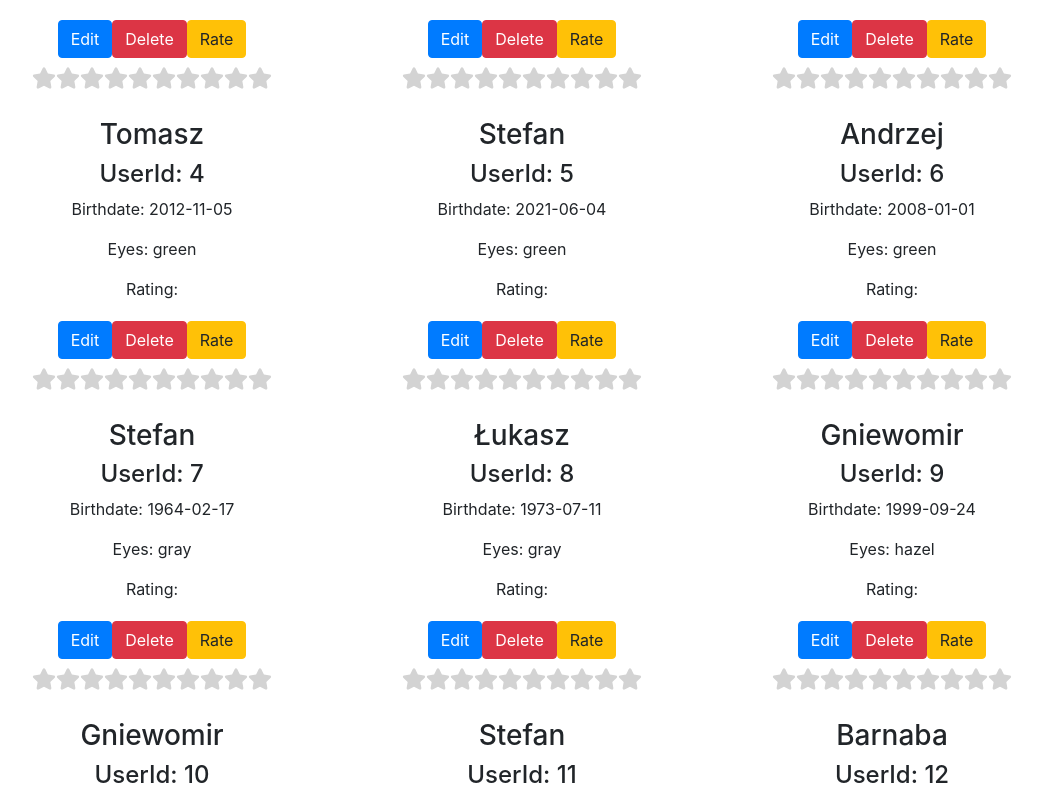
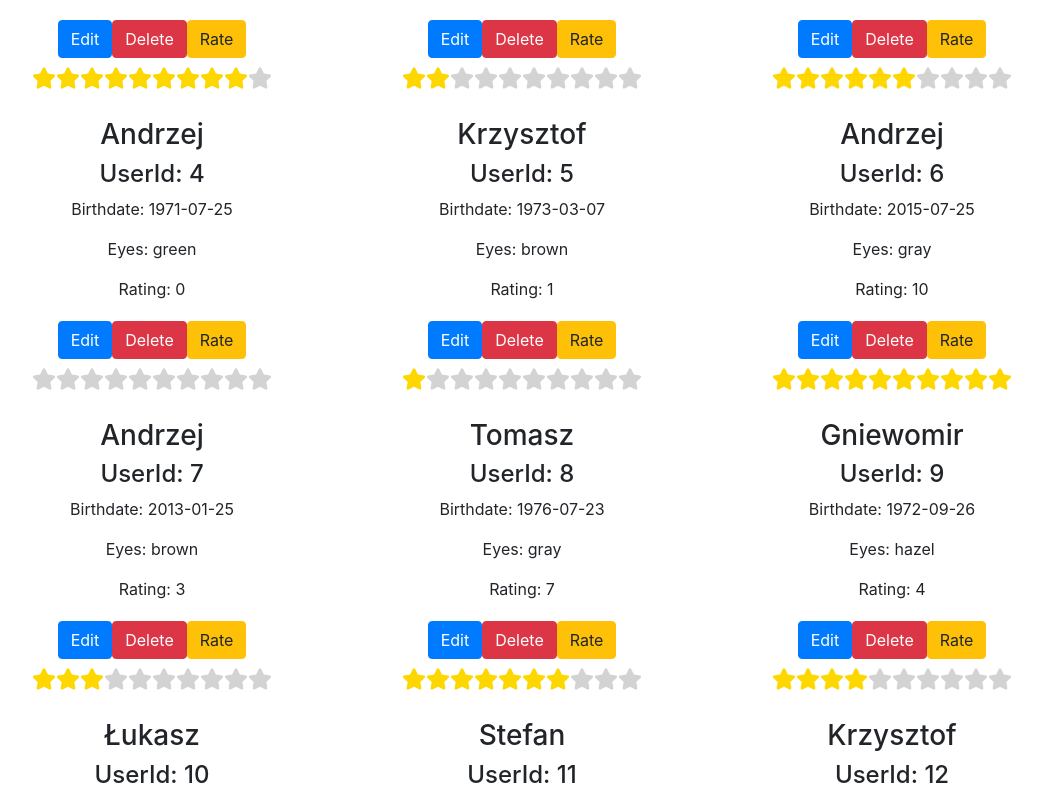
Before and after one commit to TJaskowski/ReactLab, a React (Vite) app: page /lab3 in a window 1280 px wide. Shown: the part 350-1140 px from the top of the page, without its empty margins (118-1160 px from the left). Built offline with nearby package versions, Linux system fonts and the light colour scheme.

Commit message:
lab3 done

```diff
--- a/src/components/FlexContainer.jsx
+++ b/src/components/FlexContainer.jsx
@@ -9,8 +9,8 @@ function FlexContainer({element: Element, data}) {
     <Container>
       <Row>
         {items.map((item) =>
-            <Col key={item.id} className='d-flex justify-content-center mb-4'>
-                <Element person={item} dispatch={dispatch}/>
+            <Col className='d-flex justify-content-center mb-4'>
+                <Element key={item.id} person={item} dispatch={dispatch}/>
             </Col>
         )}
       </Row>
--- a/src/data/module-data-generator.cjs
+++ b/src/data/module-data-generator.cjs
@@ -13,7 +13,7 @@ function getRandomEyeColor() {
 }
 
 function getRandomRating() {
-    //TODO fill the script to generate rating from 0 to 10
+    return Math.floor(Math.random() * 11); // Zwraca liczbę całkowitą od 0 do 10
 }
 
 const count = Number(process.argv[2]); // odczyt liczby obiektów
@@ -37,8 +37,8 @@ fs.readFile('./src/names.txt', 'utf8', (err, data) => {
             id: i + 1,
             name: name,
             birth: getRandomDate(new Date(1950, 0, 1), new Date(2023, 11, 31)),
-            eyes: getRandomEyeColor()
-            //TODO here should be the rating function
+            eyes: getRandomEyeColor(),
+            rating: getRandomRating()
         };
         console.log(person);
         content += JSON.stringify(person) + ",\n";
--- a/src/data/module-data.js
+++ b/src/data/module-data.js
@@ -1,101 +1,101 @@
-export const data = [{"id":1,"name":"Stefan","birth":"2010-10-31","eyes":"hazel"},
-{"id":2,"name":"Barnaba","birth":"1971-07-13","eyes":"hazel"},
-{"id":3,"name":"Stefan","birth":"2009-02-05","eyes":"gray"},
-{"id":4,"name":"Tomasz","birth":"2012-11-05","eyes":"green"},
-{"id":5,"name":"Stefan","birth":"2021-06-04","eyes":"green"},
-{"id":6,"name":"Andrzej","birth":"2008-01-01","eyes":"green"},
-{"id":7,"name":"Stefan","birth":"1964-02-17","eyes":"gray"},
-{"id":8,"name":"Łukasz","birth":"1973-07-11","eyes":"gray"},
-{"id":9,"name":"Gniewomir","birth":"1999-09-24","eyes":"hazel"},
-{"id":10,"name":"Gniewomir","birth":"1967-04-19","eyes":"brown"},
-{"id":11,"name":"Stefan","birth":"2018-03-07","eyes":"brown"},
-{"id":12,"name":"Barnaba","birth":"1967-02-06","eyes":"blue"},
-{"id":13,"name":"Andrzej","birth":"1956-12-03","eyes":"brown"},
-{"id":14,"name":"Barnaba","birth":"2023-09-06","eyes":"green"},
-{"id":15,"name":"Barnaba","birth":"1960-12-04","eyes":"blue"},
-{"id":16,"name":"Tomasz","birth":"1958-10-16","eyes":"blue"},
-{"id":17,"name":"Gniewomir","birth":"1950-06-04","eyes":"blue"},
-{"id":18,"name":"Andrzej","birth":"1988-04-22","eyes":"gray"},
-{"id":19,"name":"Gniewomir","birth":"1998-04-16","eyes":"green"},
-{"id":20,"name":"Gniewomir","birth":"1961-04-25","eyes":"green"},
-{"id":21,"name":"Krzysztof","birth":"2011-11-03","eyes":"hazel"},
-{"id":22,"name":"Krzysztof","birth":"1974-10-08","eyes":"green"},
-{"id":23,"name":"Krzysztof","birth":"2020-04-11","eyes":"brown"},
-{"id":24,"name":"Tomasz","birth":"1960-08-16","eyes":"hazel"},
-{"id":25,"name":"Krzysztof","birth":"2008-08-10","eyes":"gray"},
-{"id":26,"name":"Stefan","birth":"2022-09-10","eyes":"hazel"},
-{"id":27,"name":"Barnaba","birth":"2017-05-04","eyes":"hazel"},
-{"id":28,"name":"Stefan","birth":"1990-12-21","eyes":"gray"},
-{"id":29,"name":"Gniewomir","birth":"1985-02-05","eyes":"brown"},
-{"id":30,"name":"Łukasz","birth":"1977-03-07","eyes":"blue"},
-{"id":31,"name":"Tomasz","birth":"1979-05-15","eyes":"green"},
-{"id":32,"name":"Gniewomir","birth":"1990-03-07","eyes":"blue"},
-{"id":33,"name":"Tomasz","birth":"1952-05-09","eyes":"hazel"},
-{"id":34,"name":"Barnaba","birth":"1995-02-21","eyes":"green"},
-{"id":35,"name":"Tomasz","birth":"1952-03-12","eyes":"green"},
-{"id":36,"name":"Gniewomir","birth":"1975-08-23","eyes":"blue"},
-{"id":37,"name":"Krzysztof","birth":"1984-05-09","eyes":"blue"},
-{"id":38,"name":"Barnaba","birth":"2004-01-19","eyes":"blue"},
-{"id":39,"name":"Gniewomir","birth":"1955-04-15","eyes":"blue"},
-{"id":40,"name":"Łukasz","birth":"1950-03-08","eyes":"gray"},
-{"id":41,"name":"Stefan","birth":"1978-01-26","eyes":"green"},
-{"id":42,"name":"Barnaba","birth":"1988-05-14","eyes":"brown"},
-{"id":43,"name":"Stefan","birth":"1979-01-09","eyes":"gray"},
-{"id":44,"name":"Łukasz","birth":"2018-05-23","eyes":"gray"},
-{"id":45,"name":"Tomasz","birth":"1976-01-11","eyes":"green"},
-{"id":46,"name":"Gniewomir","birth":"1976-03-29","eyes":"gray"},
-{"id":47,"name":"Gniewomir","birth":"1977-08-26","eyes":"gray"},
-{"id":48,"name":"Barnaba","birth":"1953-11-17","eyes":"green"},
-{"id":49,"name":"Łukasz","birth":"1955-05-11","eyes":"blue"},
-{"id":50,"name":"Stefan","birth":"1982-04-21","eyes":"hazel"},
-{"id":51,"name":"Andrzej","birth":"1994-12-21","eyes":"green"},
-{"id":52,"name":"Łukasz","birth":"1979-12-09","eyes":"hazel"},
-{"id":53,"name":"Tomasz","birth":"1957-07-16","eyes":"brown"},
-{"id":54,"name":"Andrzej","birth":"1999-08-19","eyes":"hazel"},
-{"id":55,"name":"Łukasz","birth":"1990-04-03","eyes":"gray"},
-{"id":56,"name":"Krzysztof","birth":"1988-05-10","eyes":"green"},
-{"id":57,"name":"Łukasz","birth":"1992-01-07","eyes":"blue"},
-{"id":58,"name":"Andrzej","birth":"1958-03-17","eyes":"blue"},
-{"id":59,"name":"Tomasz","birth":"1988-04-24","eyes":"hazel"},
-{"id":60,"name":"Łukasz","birth":"1971-03-08","eyes":"green"},
-{"id":61,"name":"Gniewomir","birth":"2003-05-09","eyes":"green"},
-{"id":62,"name":"Krzysztof","birth":"1968-10-29","eyes":"hazel"},
-{"id":63,"name":"Andrzej","birth":"1966-03-21","eyes":"hazel"},
-{"id":64,"name":"Krzysztof","birth":"2007-07-21","eyes":"gray"},
-{"id":65,"name":"Tomasz","birth":"2023-09-18","eyes":"green"},
-{"id":66,"name":"Łukasz","birth":"1956-12-13","eyes":"brown"},
-{"id":67,"name":"Stefan","birth":"2008-09-09","eyes":"green"},
-{"id":68,"name":"Gniewomir","birth":"2010-07-31","eyes":"hazel"},
-{"id":69,"name":"Łukasz","birth":"1957-12-30","eyes":"green"},
-{"id":70,"name":"Krzysztof","birth":"1962-03-29","eyes":"hazel"},
-{"id":71,"name":"Tomasz","birth":"1978-08-27","eyes":"green"},
-{"id":72,"name":"Krzysztof","birth":"1989-02-11","eyes":"hazel"},
-{"id":73,"name":"Stefan","birth":"1989-09-24","eyes":"hazel"},
-{"id":74,"name":"Barnaba","birth":"1984-02-01","eyes":"green"},
-{"id":75,"name":"Tomasz","birth":"2000-08-17","eyes":"brown"},
-{"id":76,"name":"Gniewomir","birth":"2012-08-24","eyes":"blue"},
-{"id":77,"name":"Łukasz","birth":"1958-02-17","eyes":"gray"},
-{"id":78,"name":"Krzysztof","birth":"1990-04-12","eyes":"green"},
-{"id":79,"name":"Łukasz","birth":"1993-12-20","eyes":"green"},
-{"id":80,"name":"Andrzej","birth":"2014-05-05","eyes":"brown"},
-{"id":81,"name":"Łukasz","birth":"1970-12-31","eyes":"blue"},
-{"id":82,"name":"Łukasz","birth":"2000-03-22","eyes":"green"},
-{"id":83,"name":"Tomasz","birth":"2003-10-30","eyes":"green"},
-{"id":84,"name":"Stefan","birth":"2008-07-01","eyes":"green"},
-{"id":85,"name":"Gniewomir","birth":"1977-07-20","eyes":"blue"},
-{"id":86,"name":"Łukasz","birth":"1958-05-22","eyes":"hazel"},
-{"id":87,"name":"Stefan","birth":"1994-03-24","eyes":"gray"},
-{"id":88,"name":"Tomasz","birth":"2008-08-08","eyes":"blue"},
-{"id":89,"name":"Andrzej","birth":"1979-01-25","eyes":"green"},
-{"id":90,"name":"Andrzej","birth":"1988-11-07","eyes":"blue"},
-{"id":91,"name":"Stefan","birth":"1950-07-09","eyes":"green"},
-{"id":92,"name":"Barnaba","birth":"2022-05-06","eyes":"brown"},
-{"id":93,"name":"Gniewomir","birth":"1994-07-04","eyes":"brown"},
-{"id":94,"name":"Gniewomir","birth":"1980-03-05","eyes":"blue"},
-{"id":95,"name":"Tomasz","birth":"2015-08-31","eyes":"brown"},
-{"id":96,"name":"Barnaba","birth":"1981-03-12","eyes":"blue"},
-{"id":97,"name":"Gniewomir","birth":"1992-05-31","eyes":"gray"},
-{"id":98,"name":"Gniewomir","birth":"1997-03-07","eyes":"brown"},
-{"id":99,"name":"Gniewomir","birth":"1969-01-04","eyes":"gray"},
-{"id":100,"name":"Gniewomir","birth":"1954-08-09","eyes":"brown"},
+export const data = [{"id":1,"name":"Stefan","birth":"1987-08-15","eyes":"hazel","rating":9},
+{"id":2,"name":"Tomasz","birth":"1968-09-18","eyes":"green","rating":2},
+{"id":3,"name":"Krzysztof","birth":"2018-07-12","eyes":"brown","rating":6},
+{"id":4,"name":"Andrzej","birth":"1971-07-25","eyes":"green","rating":0},
+{"id":5,"name":"Krzysztof","birth":"1973-03-07","eyes":"brown","rating":1},
+{"id":6,"name":"Andrzej","birth":"2015-07-25","eyes":"gray","rating":10},
+{"id":7,"name":"Andrzej","birth":"2013-01-25","eyes":"brown","rating":3},
+{"id":8,"name":"Tomasz","birth":"1976-07-23","eyes":"gray","rating":7},
+{"id":9,"name":"Gniewomir","birth":"1972-09-26","eyes":"hazel","rating":4},
+{"id":10,"name":"Łukasz","birth":"1968-12-27","eyes":"green","rating":3},
+{"id":11,"name":"Stefan","birth":"1963-05-12","eyes":"gray","rating":5},
+{"id":12,"name":"Krzysztof","birth":"1967-10-17","eyes":"blue","rating":5},
+{"id":13,"name":"Łukasz","birth":"2019-05-11","eyes":"gray","rating":10},
+{"id":14,"name":"Stefan","birth":"1961-09-28","eyes":"hazel","rating":1},
+{"id":15,"name":"Andrzej","birth":"1997-05-11","eyes":"gray","rating":1},
+{"id":16,"name":"Andrzej","birth":"1952-03-21","eyes":"hazel","rating":7},
+{"id":17,"name":"Stefan","birth":"2003-12-18","eyes":"blue","rating":10},
+{"id":18,"name":"Andrzej","birth":"1964-09-28","eyes":"gray","rating":0},
+{"id":19,"name":"Gniewomir","birth":"1956-08-11","eyes":"green","rating":2},
+{"id":20,"name":"Barnaba","birth":"1985-05-27","eyes":"blue","rating":10},
+{"id":21,"name":"Łukasz","birth":"2012-12-02","eyes":"green","rating":0},
+{"id":22,"name":"Tomasz","birth":"1992-04-20","eyes":"hazel","rating":2},
+{"id":23,"name":"Gniewomir","birth":"1953-08-07","eyes":"blue","rating":10},
+{"id":24,"name":"Barnaba","birth":"1956-10-12","eyes":"blue","rating":4},
+{"id":25,"name":"Gniewomir","birth":"1999-06-08","eyes":"green","rating":7},
+{"id":26,"name":"Barnaba","birth":"2022-01-30","eyes":"hazel","rating":8},
+{"id":27,"name":"Gniewomir","birth":"1993-10-29","eyes":"green","rating":4},
+{"id":28,"name":"Łukasz","birth":"2012-02-11","eyes":"green","rating":5},
+{"id":29,"name":"Andrzej","birth":"2016-03-02","eyes":"hazel","rating":6},
+{"id":30,"name":"Tomasz","birth":"2001-01-02","eyes":"blue","rating":5},
+{"id":31,"name":"Krzysztof","birth":"1994-10-19","eyes":"brown","rating":0},
+{"id":32,"name":"Łukasz","birth":"1954-03-26","eyes":"gray","rating":10},
+{"id":33,"name":"Barnaba","birth":"1987-07-30","eyes":"gray","rating":9},
+{"id":34,"name":"Andrzej","birth":"1974-10-26","eyes":"green","rating":2},
+{"id":35,"name":"Andrzej","birth":"1974-11-27","eyes":"green","rating":1},
+{"id":36,"name":"Barnaba","birth":"1974-08-12","eyes":"brown","rating":3},
+{"id":37,"name":"Łukasz","birth":"1975-02-18","eyes":"blue","rating":3},
+{"id":38,"name":"Stefan","birth":"1994-02-18","eyes":"gray","rating":6},
+{"id":39,"name":"Andrzej","birth":"2022-01-19","eyes":"gray","rating":9},
+{"id":40,"name":"Tomasz","birth":"1975-08-04","eyes":"hazel","rating":9},
+{"id":41,"name":"Łukasz","birth":"2014-06-20","eyes":"gray","rating":10},
+{"id":42,"name":"Andrzej","birth":"1954-08-03","eyes":"green","rating":1},
+{"id":43,"name":"Łukasz","birth":"1964-08-12","eyes":"gray","rating":7},
+{"id":44,"name":"Barnaba","birth":"1985-03-20","eyes":"green","rating":5},
+{"id":45,"name":"Łukasz","birth":"1972-06-02","eyes":"gray","rating":7},
+{"id":46,"name":"Krzysztof","birth":"2000-07-02","eyes":"hazel","rating":5},
+{"id":47,"name":"Barnaba","birth":"1974-11-14","eyes":"gray","rating":10},
+{"id":48,"name":"Stefan","birth":"2007-06-26","eyes":"gray","rating":7},
+{"id":49,"name":"Stefan","birth":"1996-05-10","eyes":"green","rating":9},
+{"id":50,"name":"Łukasz","birth":"1995-07-04","eyes":"green","rating":7},
+{"id":51,"name":"Krzysztof","birth":"2023-03-17","eyes":"hazel","rating":1},
+{"id":52,"name":"Krzysztof","birth":"1989-01-31","eyes":"blue","rating":4},
+{"id":53,"name":"Barnaba","birth":"1986-05-08","eyes":"hazel","rating":3},
+{"id":54,"name":"Krzysztof","birth":"1975-06-29","eyes":"hazel","rating":8},
+{"id":55,"name":"Gniewomir","birth":"1950-06-10","eyes":"brown","rating":1},
+{"id":56,"name":"Tomasz","birth":"2021-12-31","eyes":"gray","rating":3},
+{"id":57,"name":"Tomasz","birth":"2012-04-07","eyes":"green","rating":7},
+{"id":58,"name":"Barnaba","birth":"1984-04-30","eyes":"hazel","rating":1},
+{"id":59,"name":"Andrzej","birth":"1975-08-27","eyes":"green","rating":4},
+{"id":60,"name":"Krzysztof","birth":"1968-04-02","eyes":"green","rating":10},
+{"id":61,"name":"Tomasz","birth":"1983-09-17","eyes":"hazel","rating":10},
+{"id":62,"name":"Krzysztof","birth":"1976-10-25","eyes":"blue","rating":7},
+{"id":63,"name":"Tomasz","birth":"1998-04-09","eyes":"green","rating":8},
+{"id":64,"name":"Krzysztof","birth":"1956-08-11","eyes":"hazel","rating":3},
+{"id":65,"name":"Barnaba","birth":"1991-12-11","eyes":"gray","rating":3},
+{"id":66,"name":"Barnaba","birth":"1988-09-15","eyes":"gray","rating":3},
+{"id":67,"name":"Łukasz","birth":"2006-10-21","eyes":"green","rating":0},
+{"id":68,"name":"Barnaba","birth":"1989-06-20","eyes":"blue","rating":9},
+{"id":69,"name":"Andrzej","birth":"2003-02-28","eyes":"hazel","rating":1},
+{"id":70,"name":"Łukasz","birth":"2014-07-30","eyes":"gray","rating":2},
+{"id":71,"name":"Stefan","birth":"1990-11-30","eyes":"hazel","rating":10},
+{"id":72,"name":"Gniewomir","birth":"1988-07-07","eyes":"brown","rating":10},
+{"id":73,"name":"Tomasz","birth":"1978-10-03","eyes":"hazel","rating":8},
+{"id":74,"name":"Łukasz","birth":"1973-10-02","eyes":"hazel","rating":4},
+{"id":75,"name":"Łukasz","birth":"1968-04-30","eyes":"brown","rating":1},
+{"id":76,"name":"Łukasz","birth":"1973-09-28","eyes":"gray","rating":7},
+{"id":77,"name":"Andrzej","birth":"1979-11-15","eyes":"hazel","rating":2},
+{"id":78,"name":"Tomasz","birth":"1972-08-15","eyes":"hazel","rating":2},
+{"id":79,"name":"Łukasz","birth":"1959-10-26","eyes":"blue","rating":3},
+{"id":80,"name":"Łukasz","birth":"2009-10-02","eyes":"green","rating":8},
+{"id":81,"name":"Barnaba","birth":"2009-08-09","eyes":"hazel","rating":1},
+{"id":82,"name":"Łukasz","birth":"1968-09-27","eyes":"brown","rating":10},
+{"id":83,"name":"Andrzej","birth":"1981-07-30","eyes":"blue","rating":5},
+{"id":84,"name":"Tomasz","birth":"1951-08-21","eyes":"gray","rating":7},
+{"id":85,"name":"Stefan","birth":"1996-12-12","eyes":"brown","rating":2},
+{"id":86,"name":"Krzysztof","birth":"2008-06-08","eyes":"gray","rating":3},
+{"id":87,"name":"Stefan","birth":"2001-04-04","eyes":"brown","rating":7},
+{"id":88,"name":"Tomasz","birth":"1989-01-18","eyes":"green","rating":3},
+{"id":89,"name":"Gniewomir","birth":"2003-07-23","eyes":"green","rating":8},
+{"id":90,"name":"Barnaba","birth":"1998-09-21","eyes":"green","rating":8},
+{"id":91,"name":"Łukasz","birth":"2012-08-09","eyes":"green","rating":2},
+{"id":92,"name":"Łukasz","birth":"2000-03-08","eyes":"gray","rating":4},
+{"id":93,"name":"Łukasz","birth":"1992-04-05","eyes":"hazel","rating":10},
+{"id":94,"name":"Gniewomir","birth":"1958-08-26","eyes":"gray","rating":2},
+{"id":95,"name":"Gniewomir","birth":"1979-11-01","eyes":"hazel","rating":8},
+{"id":96,"name":"Andrzej","birth":"2007-12-26","eyes":"green","rating":4},
+{"id":97,"name":"Tomasz","birth":"1995-10-14","eyes":"green","rating":3},
+{"id":98,"name":"Tomasz","birth":"2012-10-31","eyes":"gray","rating":9},
+{"id":99,"name":"Łukasz","birth":"1975-10-15","eyes":"hazel","rating":5},
+{"id":100,"name":"Łukasz","birth":"2015-12-26","eyes":"brown","rating":3},
 ];
```
Also changed, not shown: src/components/PersonProfile.jsx (+12 -11 lines), src/pages/Lab3Page.jsx (+0 -7 lines).
